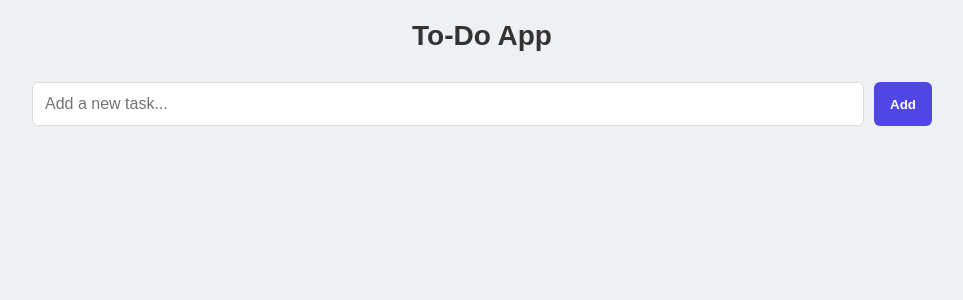
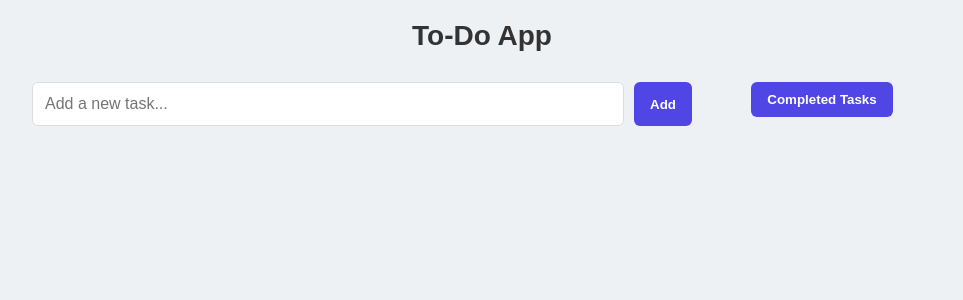
Before and after one commit to Sweety-Mitra/ToDo_List, a React (Vite) app: page / in a window 1280 px wide. Shown: the top 300 px of the page, without its empty margins (158-1121 px from the left). Built offline with nearby package versions, Linux system fonts and the light colour scheme.

Commit message:
Completed button added

```diff
--- a/src/App.jsx
+++ b/src/App.jsx
@@ -4,10 +4,19 @@ import ToDoList from "./components/ToDoList";
 
 function App() {
   const [todos, setTodos] = useState([]);
+  const [completedView, setCompletedView] = useState(false);
 
   const addTodo = (text) => {
     if (!text.trim()) return;
     setTodos([...todos, { id: Date.now(), text, completed: false }]);
+  };
+
+  const toggleComplete = (id) => {
+    setTodos(
+      todos.map((item) =>
+        item.id === id ? { ...item, completed: !item.completed } : item
+      )
+    );
   };
 
   const deleteTodo = (id) => {
@@ -22,25 +31,29 @@ function App() {
     );
   };
 
-  const toggleComplete = (id) => {
-    setTodos(
-      todos.map((item) =>
-        item.id === id ? { ...item, completed: !item.completed } : item
-      )
-    );
-  };
-
   return (
     <div className="app-container">
       <Header />
+
+      <div className="todo-layout">
+        {/* LEFT */}
         <div className="left-section">
           <ToDoList
             todos={todos}
             addTodo={addTodo}
+            toggleComplete={toggleComplete}
             deleteTodo={deleteTodo}
             editTodo={editTodo}
-          toggleComplete={toggleComplete}
+            completedView={completedView}
           />
+        </div>
+
+        {/* RIGHT */}
+        <div className="right-section">
+          <button onClick={() => setCompletedView(!completedView)}>
+            {completedView ? "Show All" : "Completed Tasks"}
+          </button>
+        </div>
       </div>
     </div>
   );
```
Lines whose indentation alone changed are shown as unchanged.
